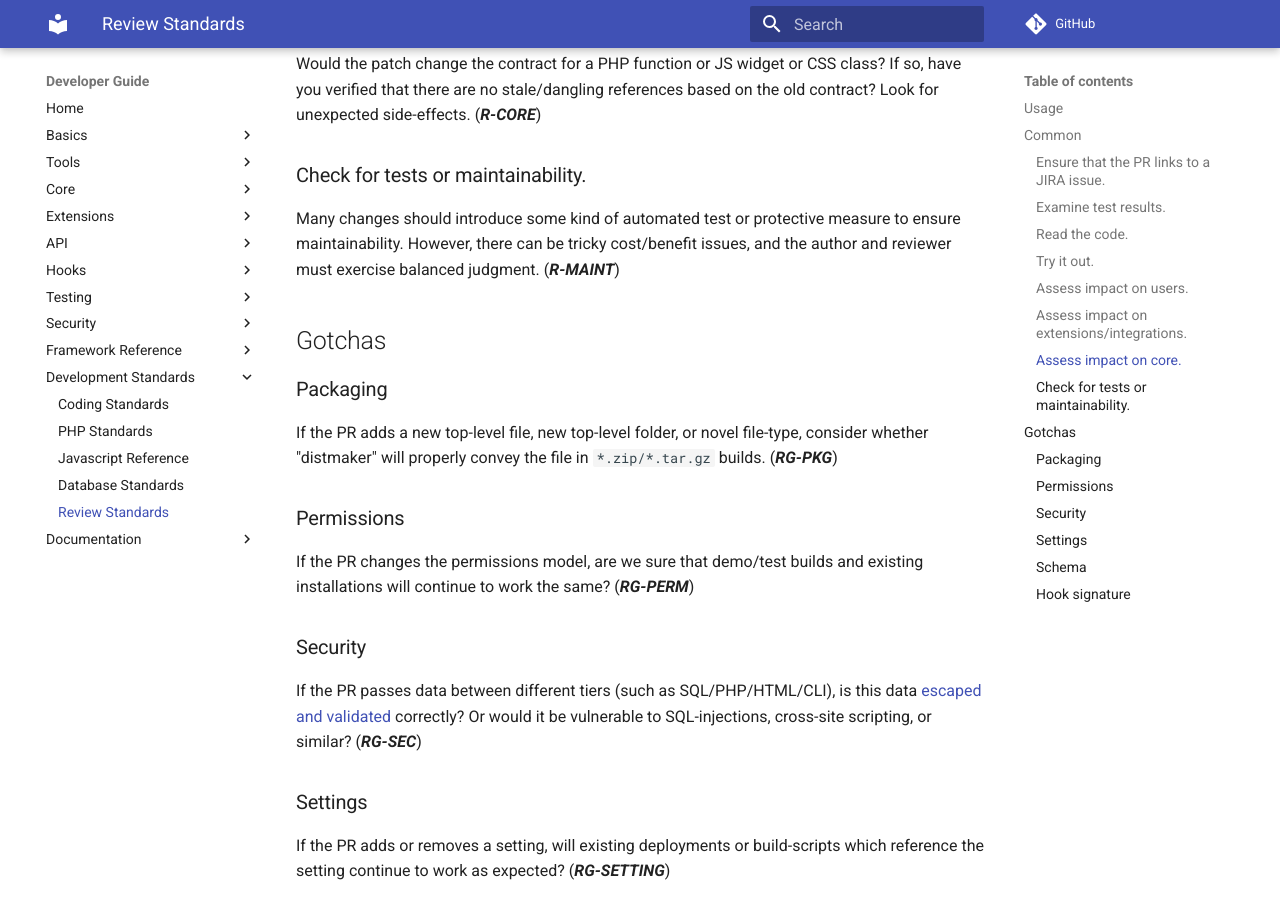
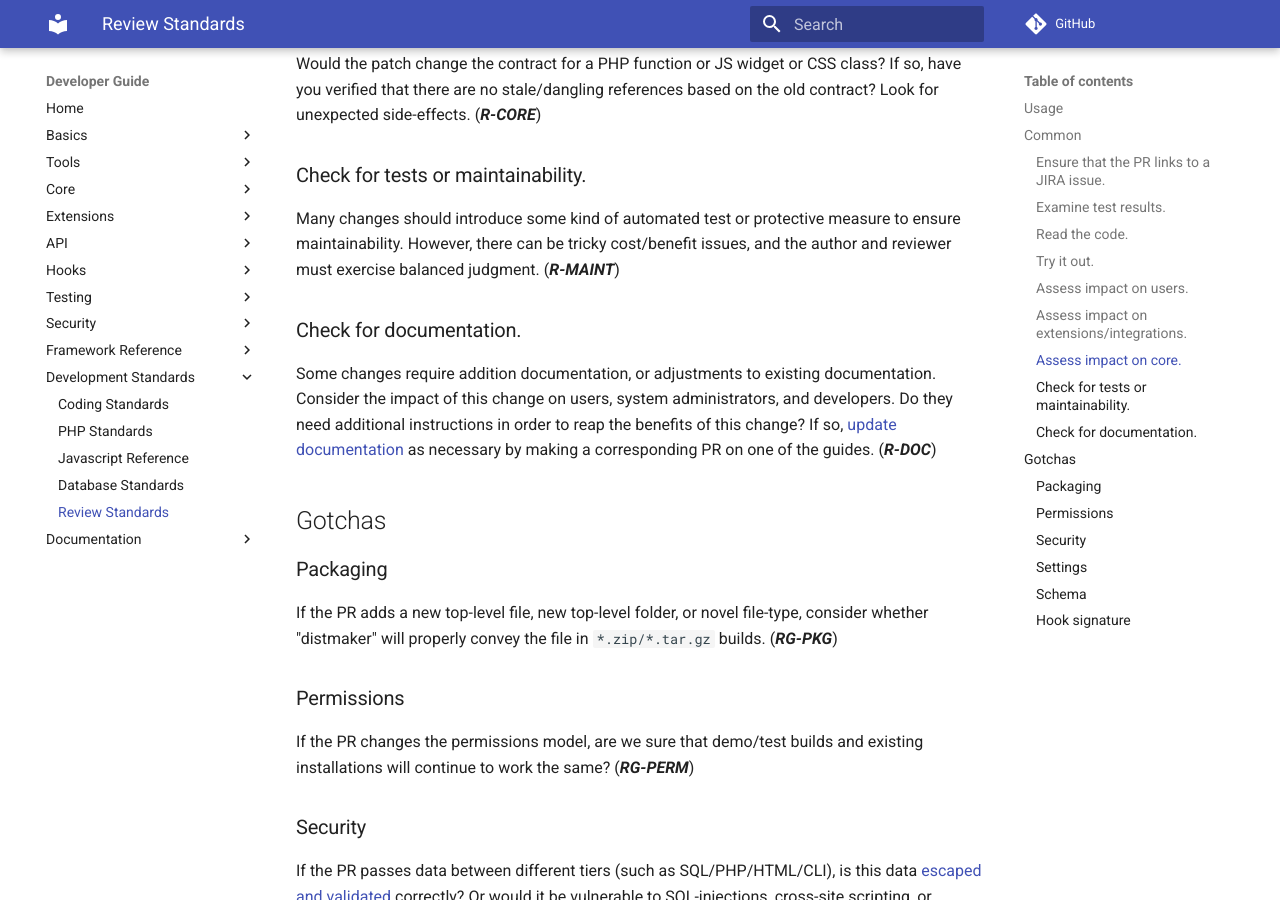
Before and after one commit to civicrm/civicrm-dev-docs, an MkDocs documentation site: the page built from docs/standards/review.md, in a window 1280 px wide and 900 px high, scrolled down 1362 px. Built offline with MkDocs 1.6.1 and Material for MkDocs 9.7.7, drawn with Linux system fonts in a browser that asks for light colours; comment, search, counter and statistics services are not loaded; old or Windows-style settings are respelled for this version of MkDocs.

Commit message:
Add point about checking for documentation

```diff
--- a/docs/standards/review.md
+++ b/docs/standards/review.md
@@ -40,6 +40,10 @@ Would the patch change the contract for a PHP function or JS widget or CSS class
 
 Many changes should introduce some kind of automated test or protective measure to ensure maintainability. However, there can be tricky cost/benefit issues, and the author and reviewer must exercise balanced judgment. (***R-MAINT***)
 
+### Check for documentation. {:#r-doc}
+
+Some changes require addition documentation, or adjustments to existing documentation. Consider the impact of this change on users, system administrators, and developers. Do they need additional instructions in order to reap the benefits of this change? If so, [update documentation](/documentation/index.md) as necessary by making a corresponding PR on one of the guides. (***R-DOC***)
+
 ## Gotchas
 
 ### Packaging {:#rg-pkg}
```
